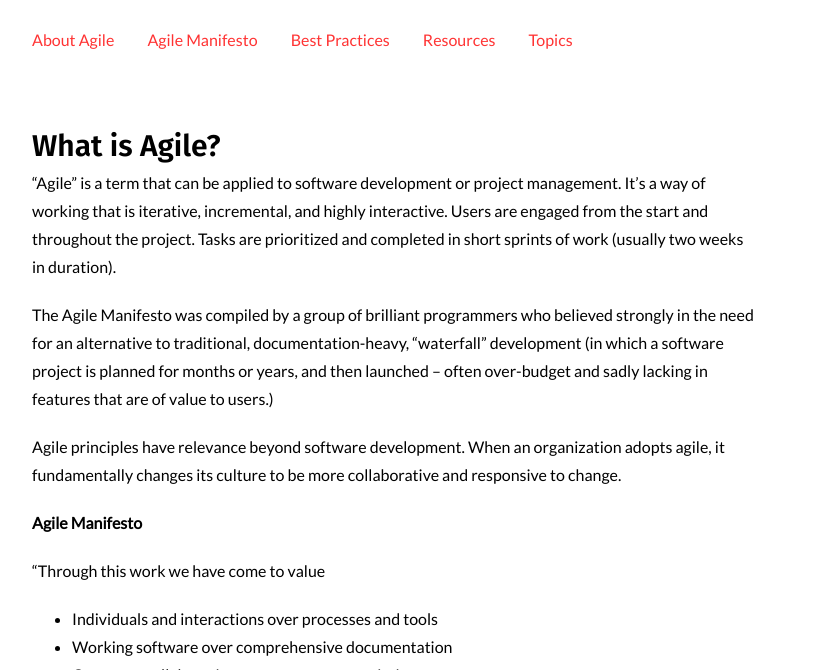
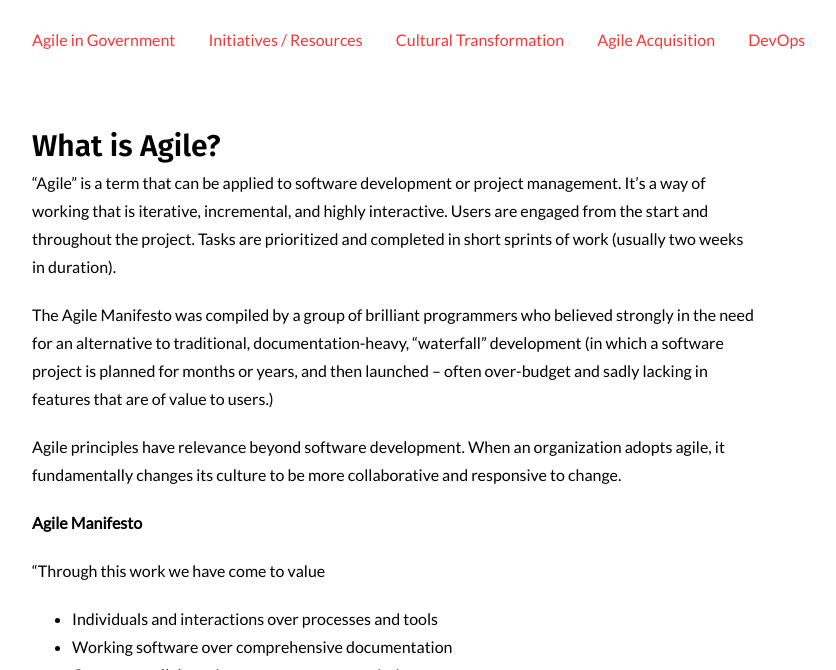
Before and after one commit to agilegovleaders/handbook, a Jekyll site: the page built from index.md, in a window 1280 px wide and 900 px high, scrolled down 534 px, cut to the strip 230-900 px from the top of the window. Shown: the whole strip, without its empty margins (118-954 px from the left). Built offline with Jekyll 4.4.1, drawn with Linux system fonts in a browser that asks for light colours; some of the changed lines change nothing that is shown.

Commit message:
Update section_nav.html

```diff
--- a/_includes/section_nav.html
+++ b/_includes/section_nav.html
@@ -1,5 +1,5 @@
 <!-- NOTE: change the listed links on the below line, pipe | delimited -->
-{% assign nav_sections = "About Agile|Agile Manifesto|Best Practices|Resources|Topics" | split: "|" %}
+{% assign nav_sections = "Agile in Government|Initiatives / Resources|Cultural Transformation|Agile Acquisition|DevOps" | split: "|" %}
 
 <div class="fusion-fullwidth fullwidth-box fusion-fullwidth-7  fusion-parallax-none nonhundred-percent-fullwidth" style="border-color:#eae9e9;border-bottom-width: 0px;border-top-width: 0px;border-bottom-style: solid;border-top-style: solid;padding-bottom:40px;padding-top:00px;padding-left:0px;padding-right:0px;background-color:rgba(255,255,255,0);">
   <div class="fusion-row">
```
